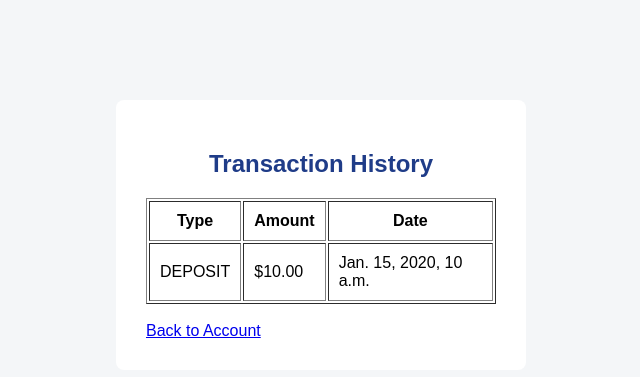
After one commit to sagarikam039/banking_application, a Django app: page /accounts/transactions/ in a window 1280 px wide. The commit adds this page. Shown: the top 377 px of the page, without its empty margins (319-959 px from the left). Run offline with Django 5.2, Linux system fonts and the light colour scheme; a user stored in the database is signed in; tables that the repository leaves empty hold one stand-in row (values such as "Sample post").

Commit message:
Added transaction history and banking operations

```diff
--- a/accounts/admin.py
+++ b/accounts/admin.py
@@ -1,8 +1,9 @@
 from django.contrib import admin
 
-from .models import BankAccount
+from .models import BankAccount, Transaction
 
 
 admin.site.register(BankAccount)
+admin.site.register(Transaction)
 
 # Register your models here.
--- a/accounts/models.py
+++ b/accounts/models.py
@@ -16,3 +16,21 @@ class BankAccount(models.Model):
     def __str__(self):
         return self.user.username
 # Create your models here.
+
+class Transaction(models.Model):
+
+    TRANSACTION_TYPES = [
+        ('DEPOSIT', 'Deposit'),
+        ('WITHDRAW', 'Withdraw'),
+    ]
+
+    account = models.ForeignKey(BankAccount, on_delete=models.CASCADE)
+
+    transaction_type = models.CharField(max_length=20, choices=TRANSACTION_TYPES)
+
+    amount = models.DecimalField(max_digits=12, decimal_places=2)
+
+    created_at = models.DateTimeField(auto_now_add=True)
+
+    def __str__(self):
+        return f"{self.account.user.username} - {self.transaction_type} - {self.amount}"
--- a/accounts/urls.py
+++ b/accounts/urls.py
@@ -10,4 +10,5 @@ urlpatterns = [
     path('account/', views.account_details, name='account'),
     path('deposit/', views.deposit_money, name='deposit'),
     path('withdraw/', views.withdraw_money, name='withdraw'),
+    path('transactions/', views.transaction_history, name='transactions'),
 ]
--- a/accounts/views.py
+++ b/accounts/views.py
@@ -2,7 +2,7 @@
 from django.shortcuts import render, redirect
 from django.contrib.auth.models import User
 from django.contrib.auth import authenticate, login, logout
-from .models import BankAccount
+from .models import BankAccount, Transaction
 import random
 from decimal import Decimal
 from django.contrib.auth.decorators import login_required
@@ -48,6 +48,7 @@ def deposit_money(request):
 
         account.balance += amount
         account.save()
+        Transaction.objects.create(account=account, transaction_type='DEPOSIT', amount=amount)
         return redirect('account')
     return render(request, 'deposit.html')
 
@@ -61,7 +62,16 @@ def withdraw_money(request):
         if account.balance >= amount:
             account.balance = account.balance - amount
             account.save()
+            Transaction.objects.create(account=account, transaction_type='WITHDRAW', amount=amount)
 
         return redirect('account')
 
     return render(request, 'withdraw.html')
+
+@login_required
+def transaction_history(request):
+    account = BankAccount.objects.get(user=request.user)
+
+    transactions = Transaction.objects.filter(account=account).order_by('-created_at')
+
+    return render(request, 'transactions.html', {'transactions': transactions})
--- a/templates/account_details.html
+++ b/templates/account_details.html
@@ -24,8 +24,10 @@
         <a href="/accounts/withdraw/">
             <button>Withdraw Money</button>
         </a>
-
-        <a href="/">Back to Home</a>
+        <a href="/accounts/transactions/">
+            <button>Transaction History</button>
+        </a>
+        <a href="{% url 'home' %}">Back to Home</a>
     </div>
 
 </body>
--- /dev/null
+++ b/templates/transactions.html
@@ -0,0 +1,44 @@
+{% load static %}
+
+<!DOCTYPE html>
+<html>
+<head>
+    <title>Transaction History</title>
+
+    <link rel="stylesheet" href="{% static 'css/style.css' %}">
+</head>
+
+<body>
+
+    <div class="form-container">
+
+        <h2>Transaction History</h2>
+
+        <table border="1" width="100%" cellpadding="10">
+
+            <tr>
+                <th>Type</th>
+                <th>Amount</th>
+                <th>Date</th>
+            </tr>
+
+            {% for transaction in transactions %}
+
+            <tr>
+                <td>{{ transaction.transaction_type }}</td>
+                <td>${{ transaction.amount }}</td>
+                <td>{{ transaction.created_at }}</td>
+            </tr>
+
+            {% endfor %}
+
+        </table>
+
+        <br>
+
+        <a href="/accounts/account/">Back to Account</a>
+
+    </div>
+
+</body>
+</html>
```
Also changed, not shown: accounts/migrations/0002_transaction.py (added).
